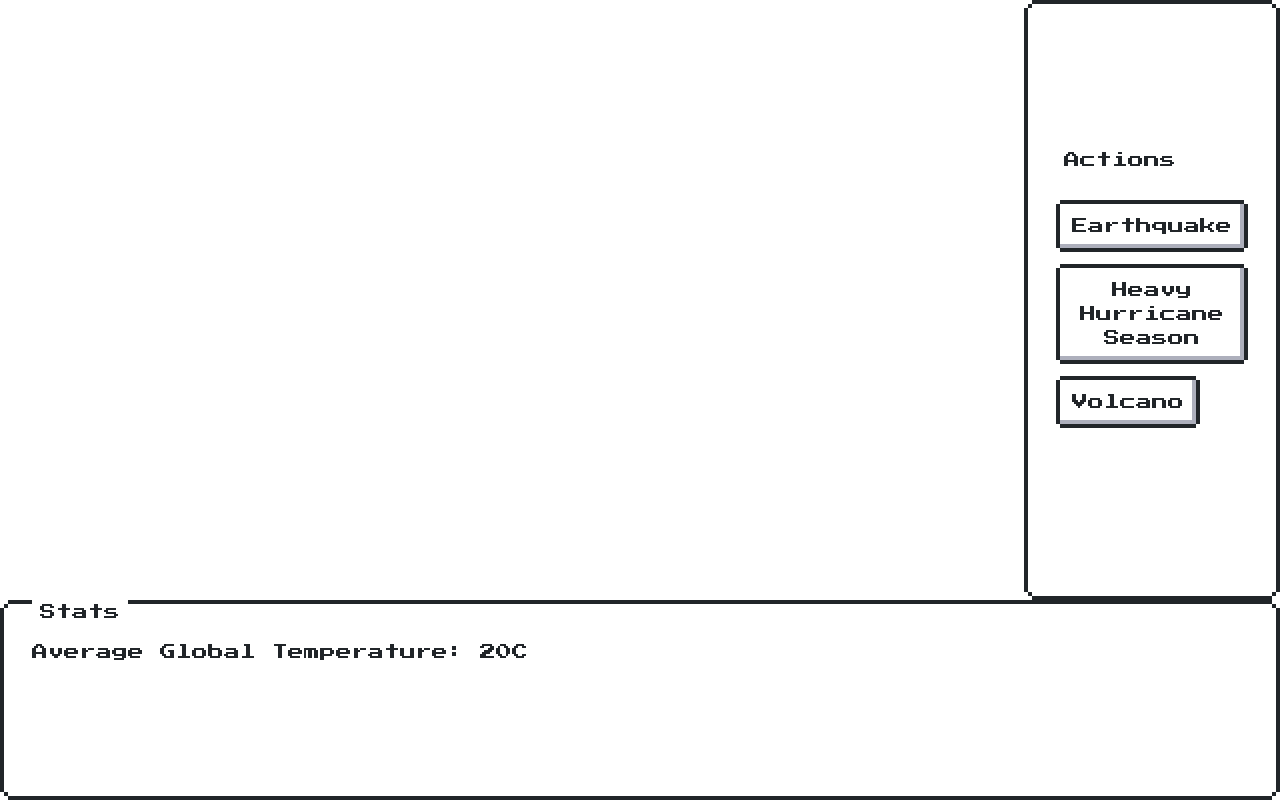
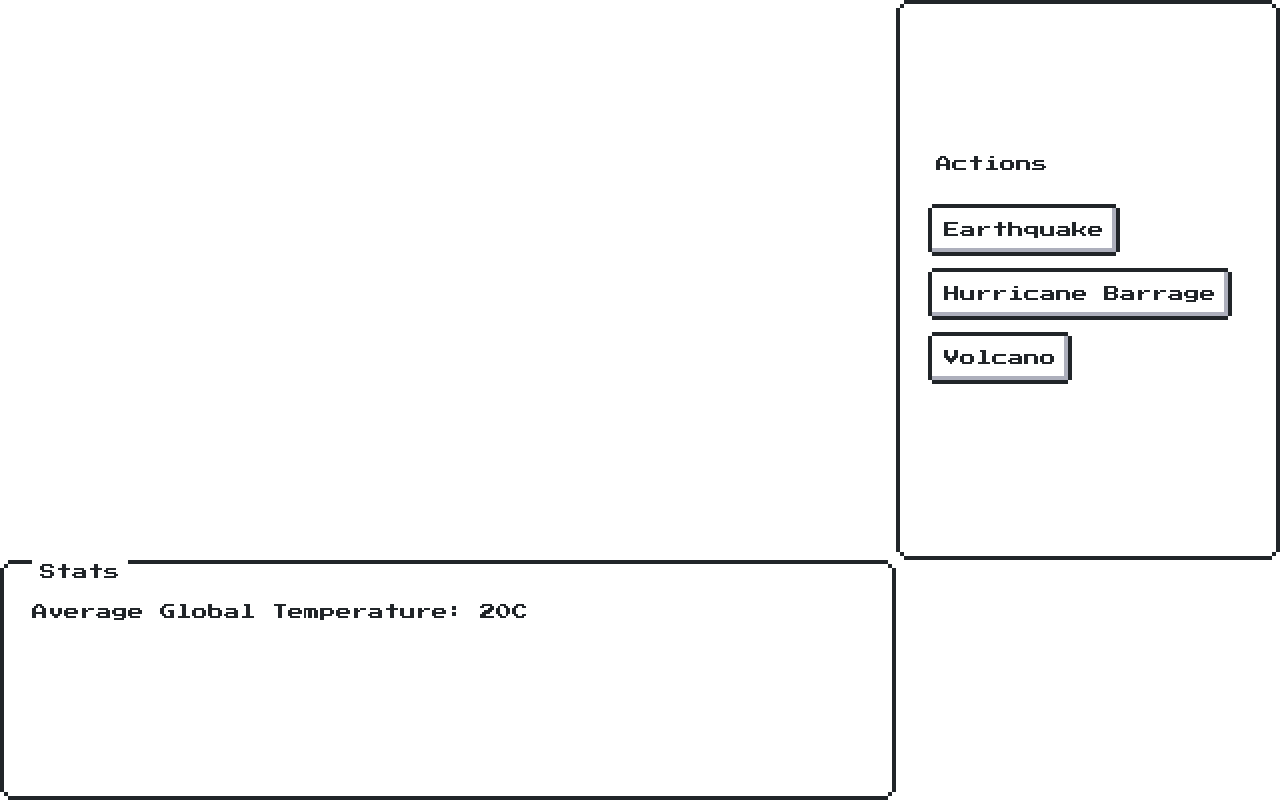
Before and after one commit to pricecomstock/igh2019, a React (Create React App) app: page / in a window 1280 px wide. Built offline with nearby package versions, Linux system fonts and the light colour scheme.

Commit message:
moved actions to outside file

```diff
--- a/src/App.css
+++ b/src/App.css
@@ -1,8 +1,8 @@
 .grid-container {
   display: grid;
-  grid-template-columns: 1fr 1fr 1fr 20%;
-  grid-template-rows: 1fr 1fr 1fr 1fr;
-  grid-template-areas: "view view view actions" "view view view actions" "view view view actions" "stats stats stats stats";
+  grid-template-columns: 1fr 1fr 1fr 30%;
+  grid-template-rows: 1fr 1fr 1fr 30%;
+  grid-template-areas: "view view view actions" "view view view actions" "view view view actions" "stats stats stats settings";
   width: 100vw;
   height: 100vh;
 }
@@ -13,6 +13,10 @@
 
 .view {
   grid-area: view;
+}
+
+.settings {
+  grid-area: settings;
 }
 
 .actions {
--- a/src/App.js
+++ b/src/App.js
@@ -1,34 +1,17 @@
 import React, { Component } from "react";
 import "nes.css/css/nes.min.css";
 import "./App.css";
-import C from "./constants";
 
-import Actions from "./components/Actions";
+import C from "./game/constants";
+import actions from "./game/actions";
+
+import ActionsPanel from "./components/ActionsPanel";
 import Stats from "./components/Stats";
 import Health from "./components/Health";
 
 class App extends Component {
   state = {
-    actions: [
-      {
-        id: 1,
-        text: "Earthquake",
-        disabled: false,
-        clickHandler: () => alert("Attack")
-      },
-      {
-        id: 2,
-        text: "Heavy Hurricane Season",
-        disabled: false,
-        clickHandler: () => alert("Defend")
-      },
-      {
-        id: 3,
-        text: "Volcano",
-        disabled: false,
-        clickHandler: () => alert("Run")
-      }
-    ],
+    actions: actions,
 
     // GAME STATE
     game: {
@@ -59,7 +42,7 @@ class App extends Component {
           currentHealth={this.state.game.currentHealth}
         />
         {this.state.game.points} */}
-        <Actions actions={this.state.actions} />
+        <ActionsPanel actions={this.state.actions} />
         <Stats stats={displayStats} />
       </div>
     );
--- a/src/components/Actions.jsx
+++ b/src/components/ActionsPanel.jsx
@@ -2,7 +2,7 @@ import React, { Component } from "react";
 import NesButton from "./NesButton";
 import PropTypes from "prop-types";
 
-class Actions extends Component {
+class ActionsPanel extends Component {
   render() {
     let buttonStyle = {
       width: "100%",
@@ -22,6 +22,6 @@ class Actions extends Component {
 }
 
 // PropTypes
-Actions.propTypes = { actions: PropTypes.array.isRequired };
+ActionsPanel.propTypes = { actions: PropTypes.array.isRequired };
 
-export default Actions;
+export default ActionsPanel;
--- /dev/null
+++ b/src/game/actions.js
@@ -0,0 +1,22 @@
+const actions = [
+  {
+    id: 1,
+    text: "Earthquake",
+    disabled: false,
+    clickHandler: () => alert("Attack")
+  },
+  {
+    id: 2,
+    text: "Hurricane Barrage",
+    disabled: false,
+    clickHandler: () => alert("Defend")
+  },
+  {
+    id: 3,
+    text: "Volcano",
+    disabled: false,
+    clickHandler: () => alert("Run")
+  }
+];
+
+export default actions;
--- a/src/game/gameState.js
+++ b/src/game/gameState.js
@@ -1,4 +1,4 @@
-import constants from "../constants";
+import constants from "./constants";
 
 export class GameState {
   constructor(updateCallback) {
```
Also changed, not shown: src/game/constants.js (renamed from src/constants.js).
